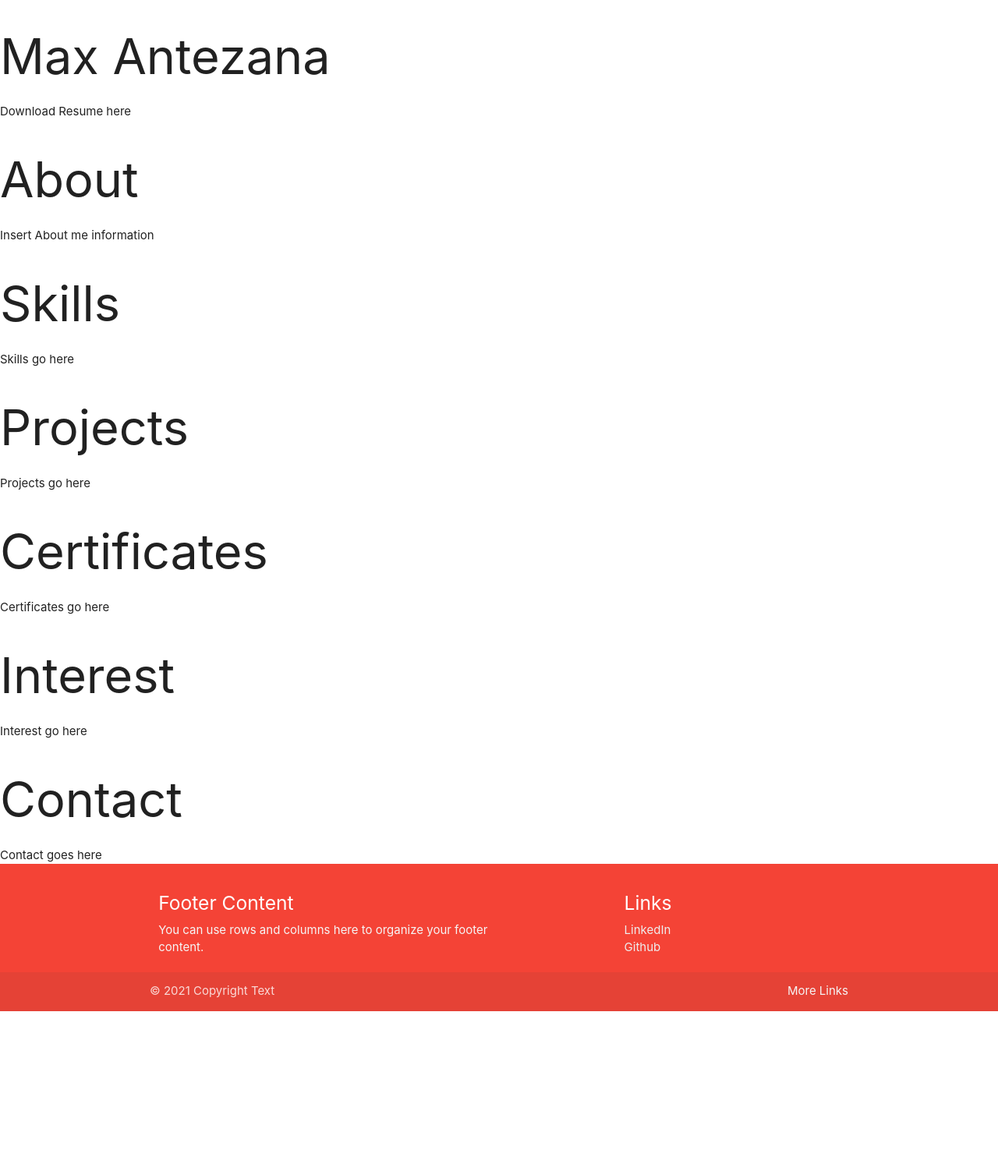
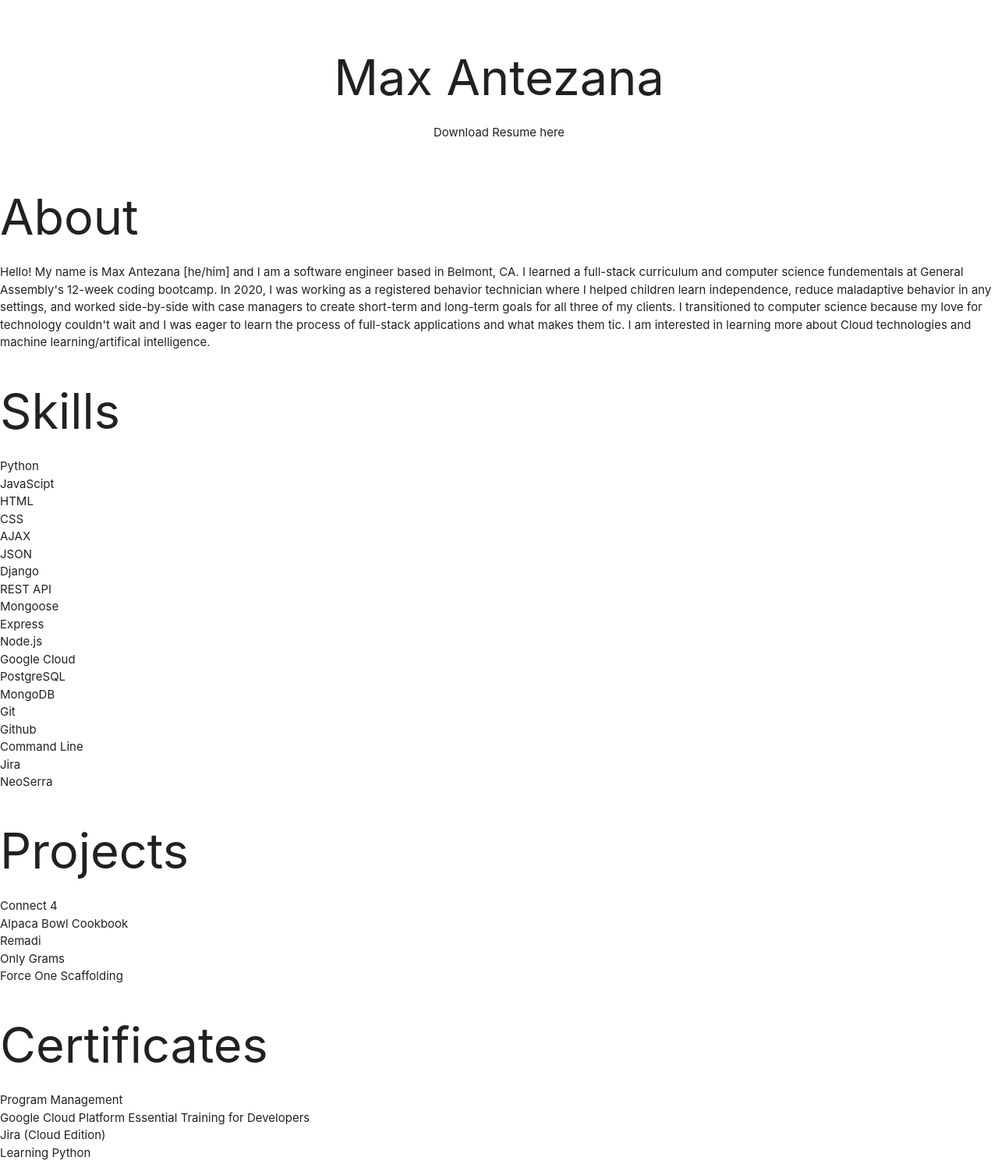
Before and after one commit to mantezana1998/portfolio, a plain HTML site: page home.html in a window 1280 px wide. Shown: the part 91-1584 px from the top of the page at 78% size. Before the commit the page ends 1388 px from the top, so only its background shows below. Drawn offline with nearby package versions, Linux system fonts and the light colour scheme.

Commit message:
paragraphs and listed items complete

```diff
--- a/home.html
+++ b/home.html
@@ -26,36 +26,76 @@
           </nav>
     </header>
     <main>
-        <p>Hello, I'm a Software Engineer</p>
-        <h1>Max Antezana</h1>
-        <p>Download Resume here</p>
+      <div class="title">
+        <h1 id="name">Max Antezana</h1>
+        <p id="resume">Download Resume here</p>
+      </div>
 
+      <div class="about">
         <h1>About</h1>
-        <p>Insert About me information</p>
+        <p>Hello! My name is Max Antezana [he/him] and I am a software engineer based in Belmont, CA. I learned a full-stack curriculum and computer science fundementals at General Assembly's 12-week coding bootcamp. In 2020, I was working as a registered behavior technician where I helped children learn independence, reduce maladaptive behavior in any settings, and worked side-by-side with case managers to create short-term and long-term goals for all three of my clients. I transitioned to computer science because my love for technology couldn't wait and I was eager to learn the process of full-stack applications and what makes them tic. I am interested in learning more about Cloud technologies and machine learning/artifical intelligence.</p>
+      </div>
 
+      <div class="skills">
         <h1>Skills</h1>
         <p>
             <ul>
-                <li>Skills go here</li>
+                <li>Python</li>
+                <li>JavaScipt</li>
+                <li>HTML</li>
+                <li>CSS </li>
+                <li>AJAX</li>
+                <li>JSON</li>
+                <li>Django</li>
+                <li>REST API</li>
+                <li>Mongoose</li>
+                <li>Express</li>
+                <li>Node.js</li>
+                <li>Google Cloud</li>
+                <li>PostgreSQL</li>
+                <li>MongoDB</li>
+                <li>Git</li>
+                <li>Github</li>
+                <li>Command Line</li>
+                <li>Jira</li>
+                <li>NeoSerra</li>
             </ul>
         </p>
+      </div>
 
+      <div class="projects">
         <h1>Projects</h1>
-        <p>Projects go here</p>
+        <ul>
+          <li>Connect 4</li>
+          <li>Alpaca Bowl Cookbook</li>
+          <li>Remadi</li>
+          <li>Only Grams</li>
+          <li>Force One Scaffolding</li>
+        </ul>
+      </div>
 
+      <div class="certificates">
         <h1>Certificates</h1>
         <p>
             <ul>
-                <li>Certificates go here</li>
+                <li>Program Management</li>
+                <li>Google Cloud Platform Essential Training for Developers</li>
+                <li>Jira (Cloud Edition)</li>
+                <li>Learning Python</li>
             </ul>
         </p>
+      </div>
 
+      <div class="interest">
         <h1>Interest</h1>
         <p>Interest go here</p>
+      </div>
 
+      <div class="contact">
         <h1>Contact</h1>
         <p>Contact goes here</p>
-    </main>
+      </div>
+      </main>
     <footer class="page-footer red">
         <div class="container">
           <div class="row">
--- a/style.css
+++ b/style.css
@@ -4,7 +4,9 @@
     box-sizing: border-box;
 }
 
-nav {
-	position: sticky;
-	top: 0;
+.title {
+    margin: 30px;
+    border: 20px;
+    padding: 20px;
+    text-align: center;
 }
```
